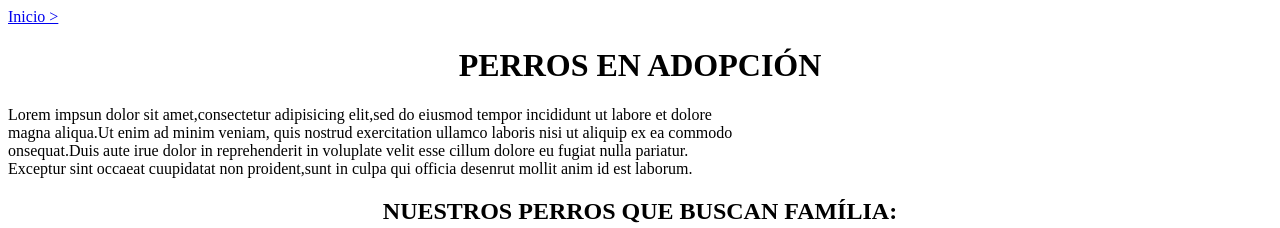
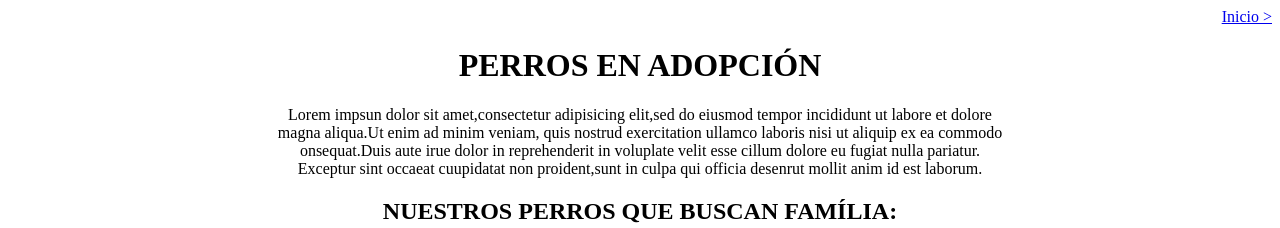
Before and after one commit to miguelvidalf/Desarrollo-Web, a plain HTML site: page Ej1/Perro.html in a window 1280 px wide. Shown: the top 228 px of the page. Drawn offline with Linux system fonts and the light colour scheme.

Commit message:
Update Perro.html

```diff
--- a/Ej1/Perro.html
+++ b/Ej1/Perro.html
@@ -1,16 +1,18 @@
 <!DOCTYPE html>
 <html lang="en">
 <head>
-    <a href="file:///C:/Users/miigu/Desktop/DUOC/III%20SEMESTRE/Desarrollo%20web/REPOSITORIO/Ayuda%20a%20un%20peludo/ayudaPeludo.html" style="text-align: end;">Inicio ></a>
+    <header style="text-align: right;">
+    <a href="file:///C:/Users/miigu/Desktop/DUOC/III%20SEMESTRE/Desarrollo%20web/REPOSITORIO/Ayuda%20a%20un%20peludo/ayudaPeludo.html">Inicio ></a>
+    </header>
     <title>ONG - Ayuda a un peludo</title>
 </head>
 <body>
     <h1 style="text-align:center"> PERROS EN ADOPCIÓN</h1>
-    <p1 style="text-align:center;">Lorem impsun dolor sit amet,consectetur adipisicing elit,sed do eiusmod tempor incididunt ut labore et dolore<br>
+    <p style="text-align:center;">Lorem impsun dolor sit amet,consectetur adipisicing elit,sed do eiusmod tempor incididunt ut labore et dolore<br>
         magna aliqua.Ut enim  ad minim veniam, quis nostrud exercitation ullamco laboris nisi ut aliquip ex ea commodo<br>
         onsequat.Duis aute irue dolor in reprehenderit in voluplate velit esse cillum dolore eu fugiat nulla pariatur.<br>
          Exceptur sint occaeat cuupidatat non proident,sunt in culpa qui officia desenrut mollit anim id est laborum.
-     </p1>
+     </p>
      <h2 style="text-align:center;">NUESTROS PERROS QUE BUSCAN FAMÍLIA:</h2>
      <img src="https://encrypted-tbn0.gstatic.com/images?q=tbn:ANd9GcQ-pb10wGJH8gEaSU5Z1ubZpbhmoxM0yLU8Ag&usqp=CAU" height="180">
      <a href="">Simba</a><br>
```
